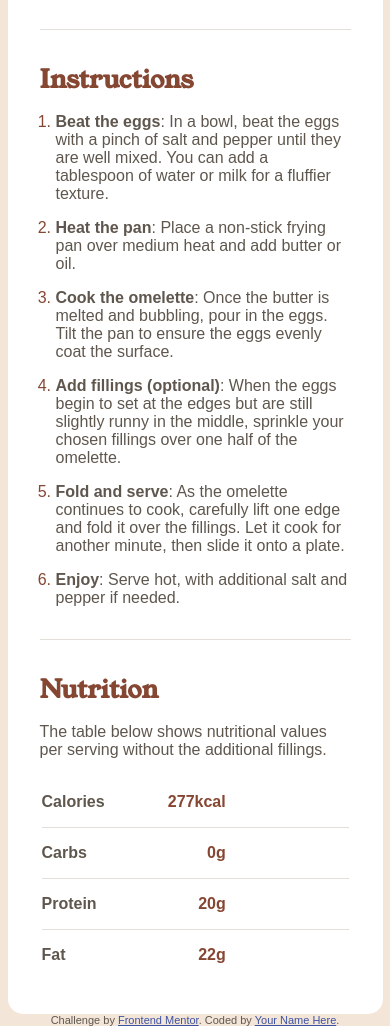
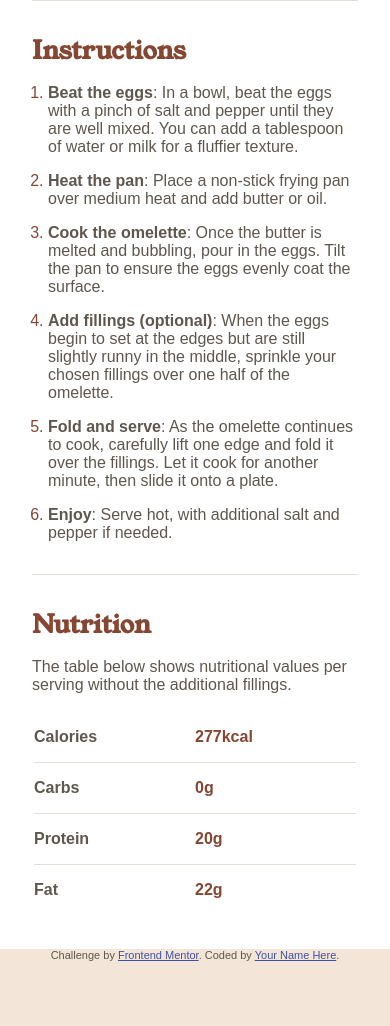
Before and after one commit to CodingDango/frontendmentor-recipe-page, a plain HTML site: page index.html in a window 390 px wide. Shown: the part 907-1933 px from the top of the page. After the commit the page ends 1868 px from the top, so only its background shows below. Drawn offline with Linux system fonts and the light colour scheme; files whose address does not match are found by name.

Commit message:
Responsiveness Added

```diff
--- a/style.css
+++ b/style.css
@@ -36,6 +36,7 @@ body {
 }
 
 main {
+    padding: 40px 20px;
     display: flex;
     justify-content: center;
     align-items: center;
@@ -60,7 +61,7 @@ main {
 /* Components */
 .recipe {
     background-color: var(--white);
-    width: max(375px, min(500px, 50%));
+    width: max(450px, min(600px, 50%));
     padding: 2rem;
     border-radius: 15px;
 
@@ -186,8 +187,20 @@ main {
 }
 
 .recipe__nutrition-section td {
-    padding-right: 40%;
-    text-align: right;
+    display: flex;
+    width: 50%;
     color: var(--brown800);
     font-weight: 600;
 }
+
+/* Media queries */
+@media (max-width: 450px)
+{
+    main {
+        padding: 0;
+    }
+
+    .recipe {
+        border-radius: 0;
+    }
+}
```
Also changed, not shown: index.html (line endings or trailing spaces).
